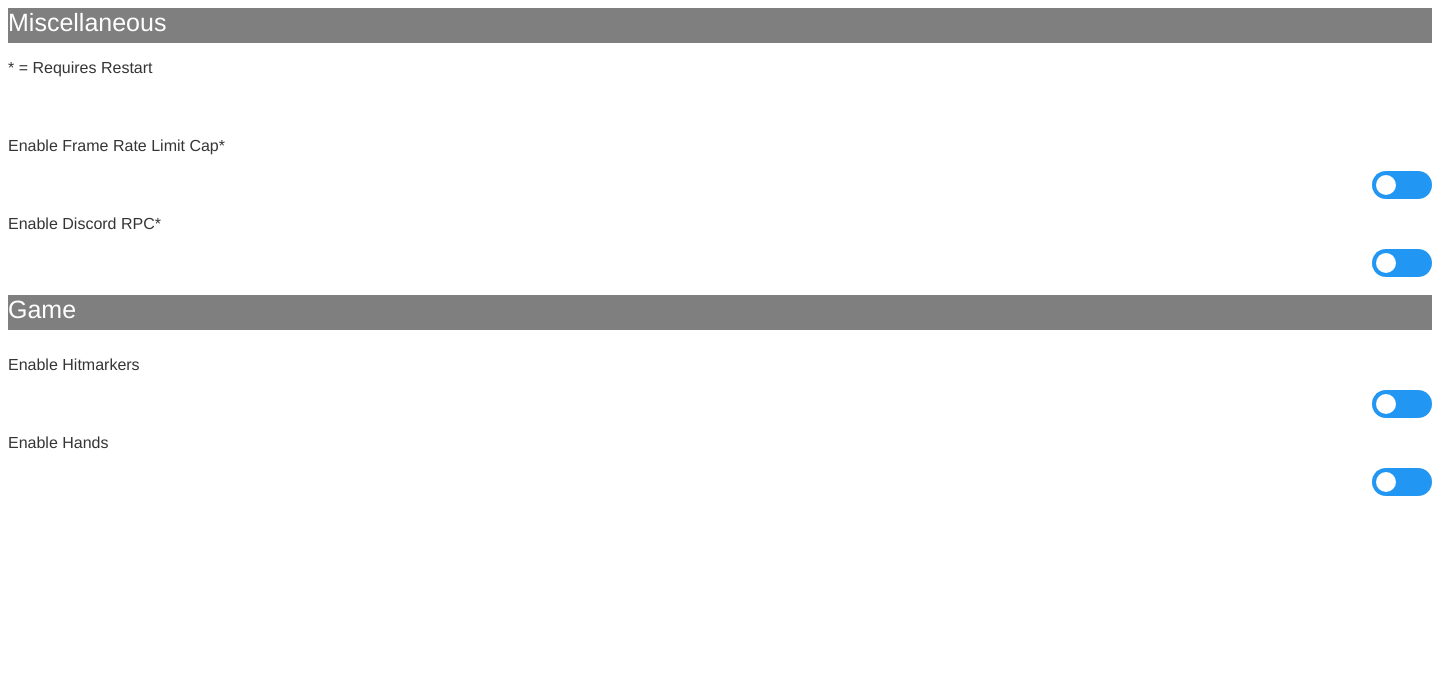
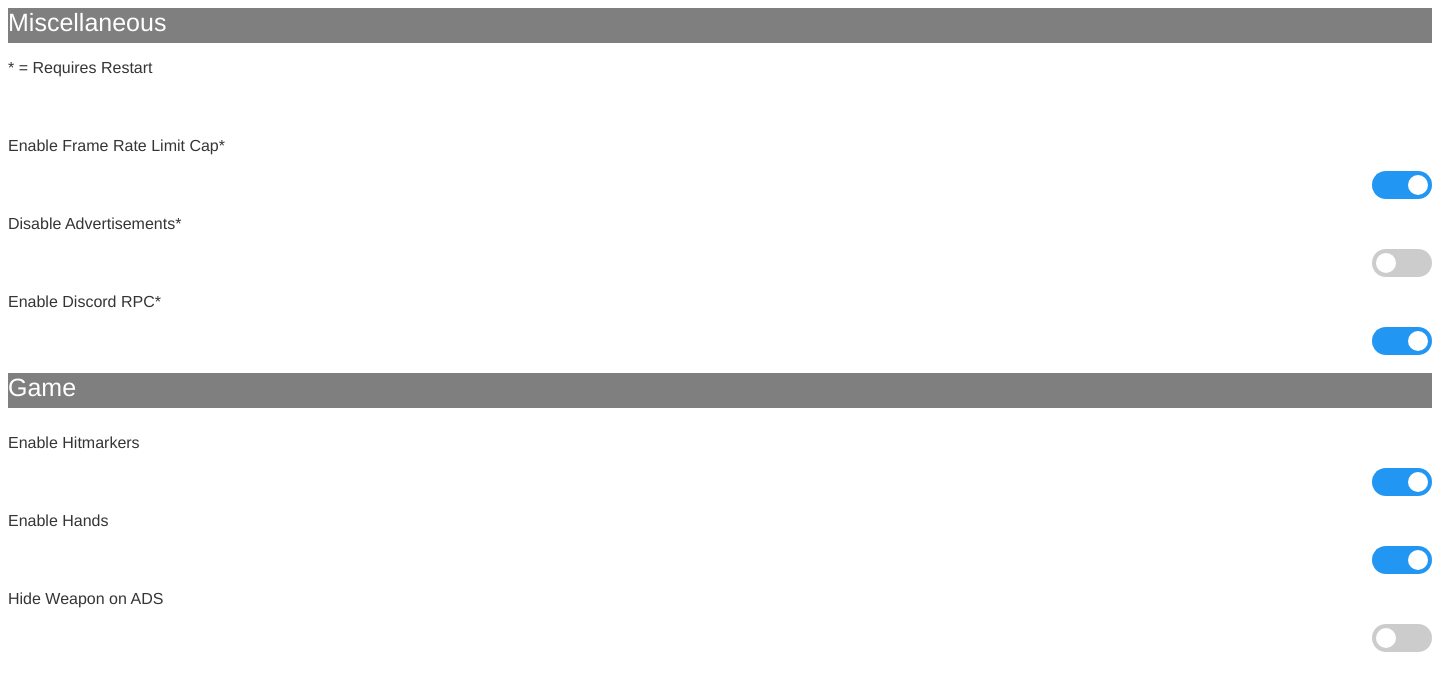
Before and after one commit to urbaaan/uClient, an Electron app: page html/settings.html in a window 1440 px wide. Drawn offline with Linux system fonts and the light colour scheme; no server answers.

Commit message:
Update settings.html

```diff
--- a/html/settings.html
+++ b/html/settings.html
@@ -25,7 +25,7 @@
 }
 
 .switch {
-	float: right;
+	  float: right;
   	position: relative;
   	display: inline-block;
   	width: 60px;
@@ -62,6 +62,12 @@ input:checked + .slider {
   	background-color: #2196F3;
 }
 
+input:checked + .slider:before {
+  -webkit-transform: translateX(32px);
+  -ms-transform: translateX(32px);
+  transform: translateX(32px);
+}
+
 
 </style>
 
@@ -79,6 +85,14 @@ input:checked + .slider {
     <p>Enable Frame Rate Limit Cap*</p>
     <label class="switch" >
       <input id="FPS_Switch" type="checkbox" href='javascript:;' onclick="toggle_FPS_Cap()">
+      <span class="slider" ></span>
+    </label><br>
+  </div>
+
+  <div class='lineSpacing'>
+    <p>Disable Advertisements*</p>
+    <label class="switch" >
+      <input id="Advertisement_Switch" type="checkbox" href='javascript:;' onclick="toggle_Advertisements()">
       <span class="slider" ></span>
     </label><br>
   </div>
@@ -112,6 +126,13 @@ input:checked + .slider {
       <span class="slider" ></span>
     </label><br>
   </div>
+  <div class='lineSpacing'>
+    <p>Hide Weapon on ADS</p>
+    <label class="switch" >
+      <input id="ADS_Switch" type="checkbox" href='javascript:;' onclick="toggle_ADS()">
+      <span class="slider" ></span>
+    </label><br>
+  </div>
 </body>
 <script src="../preload/settings.js"></script>
 </html>
```
